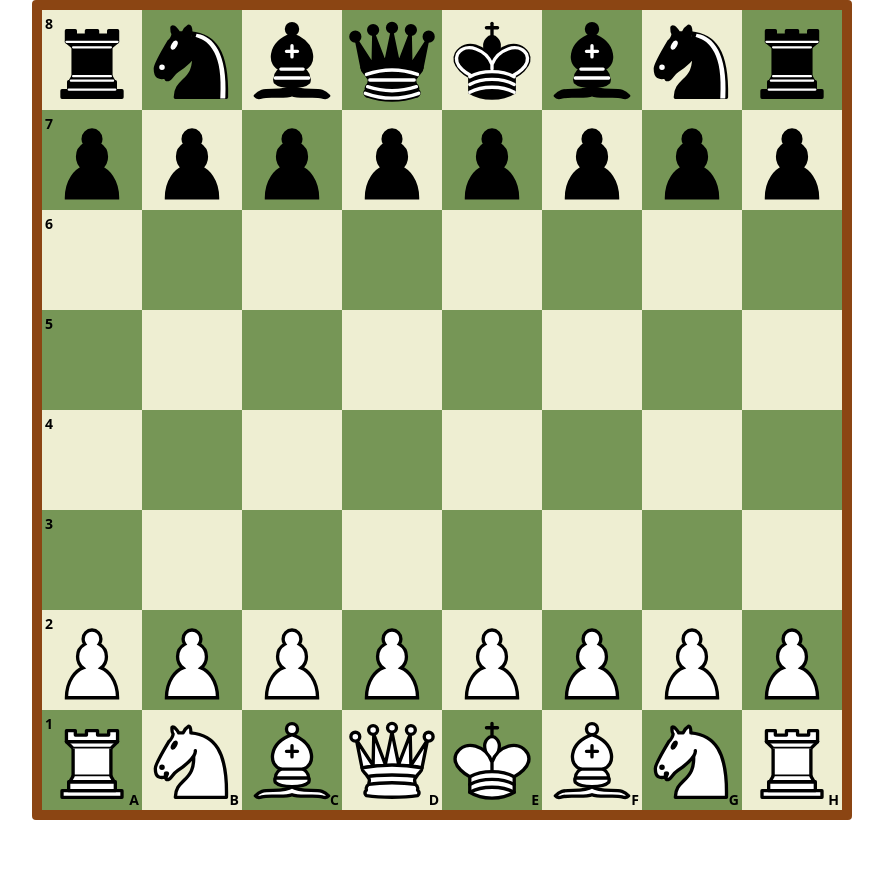
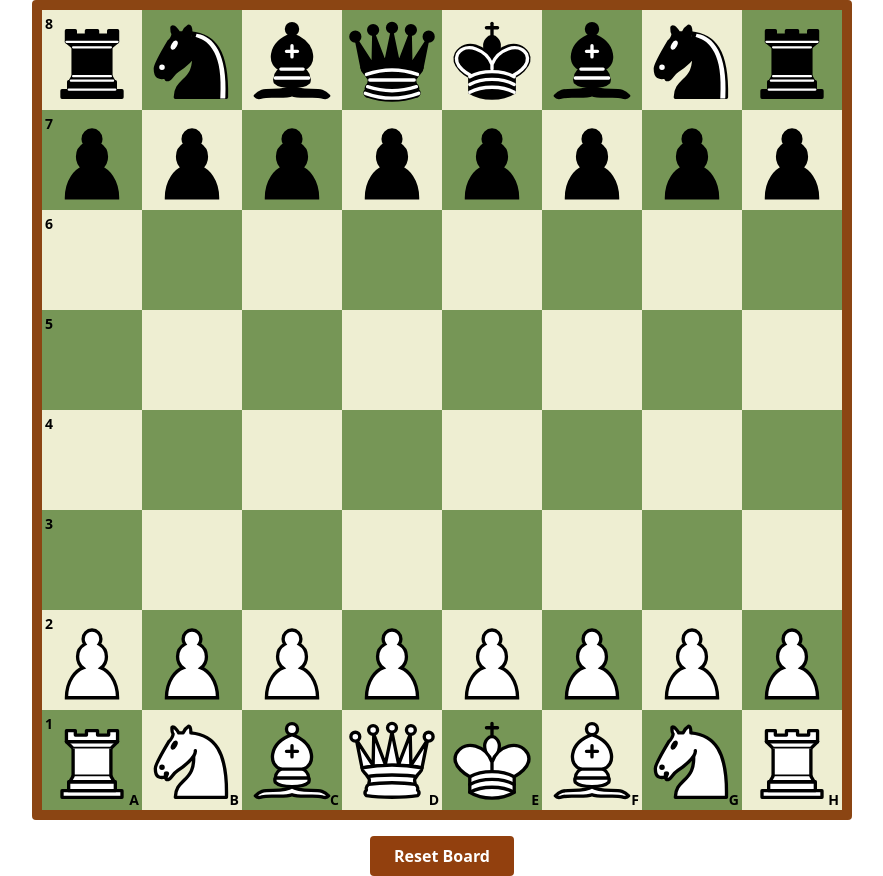
Before and after one commit to ChromaticRanger/Chess, a Vue app: page / in a window 1280 px wide. Shown: the whole page, without its empty margins (198-1081 px from the left). Before the commit the page ends 820 px from the top, so only its background shows below. Built offline with nearby package versions, Linux system fonts and the light colour scheme.

Commit message:
Add reset functionality to the board component and update layout

```diff
--- a/src/App.vue
+++ b/src/App.vue
@@ -1,13 +1,25 @@
 <script setup>
 import Board from "./components/Board.vue";
 
+// Add reset function here to pass to the Board component
+const resetBoard = () => {
+  // Call the reset method on the Board component
+  document.querySelector('board-component').resetBoard();
+};
 </script>
 
 <template>
-  <div class="flex items-center justify-center min-h-screen">
-    <div class="border-brown border-10 rounded">
-      <Board />
+  <div class="flex flex-col items-center justify-center min-h-screen">
+    <div class="border-brown border-10 rounded mb-4">
+      <Board ref="boardComponent" />
     </div>
+
+    <button
+      @click="$refs.boardComponent.resetBoard()"
+      class="bg-amber-800 hover:bg-amber-700 text-white font-bold py-2 px-6 rounded focus:outline-none focus:ring-2 focus:ring-amber-500"
+    >
+      Reset Board
+    </button>
   </div>
 </template>
 
--- a/src/components/Board.vue
+++ b/src/components/Board.vue
@@ -3,7 +3,8 @@ import { ref, computed, onMounted, onBeforeUnmount, nextTick } from "vue";
 import Square from "./Square.vue";
 import throttle from "lodash/throttle";
 
-const pieces = ref([
+const initialPieces = [
+  // Black pieces
   {
     id: 0,
     type: "Rook",
@@ -132,6 +133,7 @@ const pieces = ref([
     row: 1,
     col: 7,
   },
+  // White pieces
   {
     id: 16,
     type: "Rook",
@@ -260,7 +262,26 @@ const pieces = ref([
     row: 6,
     col: 7,
   },
-]);
+];
+
+// Add a reset function
+const resetBoard = () => {
+  // Reset the pieces to their initial positions
+  pieces.value = JSON.parse(JSON.stringify(initialPieces));
+
+  // Reset all game state variables
+  selectedSquare.value = { row: null, col: null };
+  originalPosition.value = { row: null, col: null };
+  draggingPiece.value = null;
+  validMoves.value = [];
+  attackedSquares.value = [];
+  whiteInCheck.value = false;
+  blackInCheck.value = false;
+};
+
+// Initialize the pieces with a deep copy of initialPieces
+// Replace your current pieces declaration with this
+const pieces = ref(JSON.parse(JSON.stringify(initialPieces)));
 
 const selectedSquare = ref({ row: null, col: null });
 const originalPosition = ref({ row: null, col: null });
@@ -985,9 +1006,13 @@ const squares = computed(() => {
   }
   return result;
 });
+
+// Expose the resetBoard method to the parent component
+defineExpose({ resetBoard });
 </script>
 
 <template>
+  <div>
     <div class="chessboard">
       <Square
         v-for="(square, index) in squares"
@@ -1003,6 +1028,8 @@ const squares = computed(() => {
         :inCheck="square.inCheck"
         @mousedown="square.piece && handleMouseDown(square.piece, $event)"
       />
+    </div>
+    <!-- Button has been moved to App.vue -->
   </div>
 </template>
 
```
Lines whose indentation alone changed are shown as unchanged.
